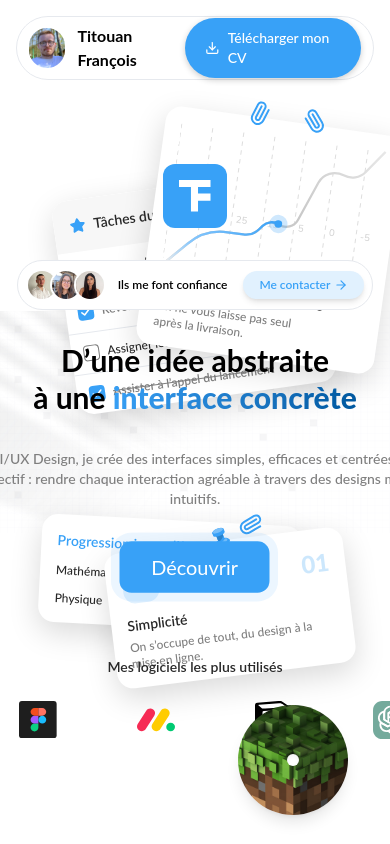
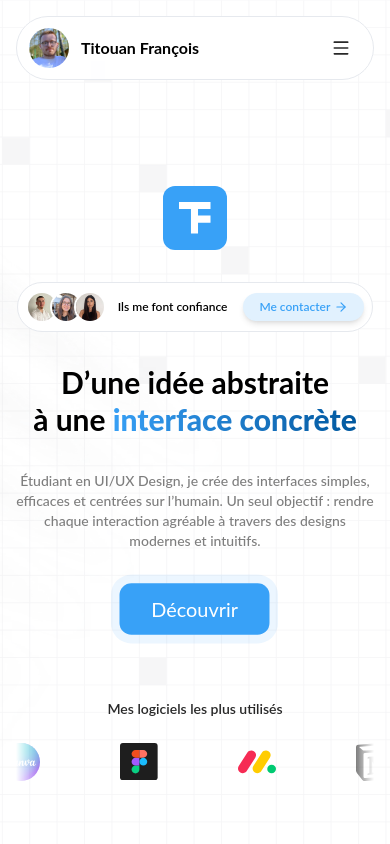
Before and after one commit to ElenaFerreira/portfolio-titouan, a Next.js app: page / in a window 390 px wide. Shown: the top 844 px of the page. Built offline with nearby package versions, Linux system fonts and the light colour scheme.

Commit message:
responsive : hero section

```diff
--- a/app/components/MusicPlayer.tsx
+++ b/app/components/MusicPlayer.tsx
@@ -145,7 +145,7 @@ export function MusicPlayer() {
 
   return (
     <div
-      className="fixed bottom-6 right-8 z-9999 flex min-h-[120px] min-w-[120px] items-center"
+      className="fixed bottom-6 right-8 z-9999 hidden md:flex min-h-[120px] min-w-[120px] items-center"
       onMouseEnter={() => setIsExpanded(true)}
       onMouseLeave={() => setIsExpanded(false)}
     >
--- a/app/components/Navbar.tsx
+++ b/app/components/Navbar.tsx
@@ -3,9 +3,15 @@
 
 import Image from "next/image";
 import Link from "next/link";
-import { Download } from "lucide-react";
+import { Download, Menu, X } from "lucide-react";
+import { useState } from "react";
 
 export function Navbar() {
+  const [isMenuOpen, setIsMenuOpen] = useState(false);
+
+  const toggleMenu = () => setIsMenuOpen(!isMenuOpen);
+  const closeMenu = () => setIsMenuOpen(false);
+
   return (
     <header className="fixed top-0 left-0 w-full z-60 flex justify-center px-4">
       <nav className="mt-4 flex h-16 w-full max-w-4xl items-center justify-between rounded-full bg-white/90 px-3 border border-border backdrop-blur-xs">
@@ -22,7 +28,7 @@ export function Navbar() {
           </a>
         </div>
 
-        {/* Liens centraux */}
+        {/* Liens centraux - Desktop */}
         <ul className="hidden md:flex items-center gap-5 text-black">
           <li>
             <a href="#projects" className="hover:text-black">
@@ -41,16 +47,54 @@ export function Navbar() {
           </li>
         </ul>
 
-        {/* Bouton CV */}
+        {/* Bouton CV - Desktop */}
         <Link
           href="../images/cv_titouan_françois.pdf"
           download
-          className="flex items-center gap-2 rounded-full bg-primary px-5 py-2.5 text-white text-sm font-medium shadow-[0_2px_6px_rgba(0,0,0,0.2)] hover:brightness-105 transition"
+          className="hidden md:flex items-center gap-2 rounded-full bg-primary px-5 py-2.5 text-white text-sm font-medium shadow-[0_2px_6px_rgba(0,0,0,0.2)] hover:brightness-105 transition"
         >
           <Download className="h-4 w-4" />
           Télécharger mon CV
         </Link>
+
+        {/* Bouton Hamburger - Mobile */}
+        <button onClick={toggleMenu} className="md:hidden flex items-center justify-center h-10 w-10 rounded-full text-dark" aria-label="Menu">
+          {isMenuOpen ? <X className="size-5" /> : <Menu className="h-5 w-5" />}
+        </button>
       </nav>
+
+      {/* Menu Mobile */}
+      {isMenuOpen && (
+        <div className="md:hidden fixed top-24 left-4 right-4 bg-white rounded-2xl border border-border shadow-lg p-6 animate-fade-in-up">
+          <ul className="flex flex-col gap-4 text-black mb-6">
+            <li>
+              <a href="#projects" onClick={closeMenu} className="block py-2 font-medium hover:text-primary transition">
+                Projets
+              </a>
+            </li>
+            <li>
+              <a href="#about" onClick={closeMenu} className="block py-2 font-medium hover:text-primary transition">
+                À propos
+              </a>
+            </li>
+            <li>
+              <a href="#skills" onClick={closeMenu} className="block py-2 font-medium hover:text-primary transition">
+                Compétences
+              </a>
+            </li>
+          </ul>
+
+          <Link
+            href="../images/cv_titouan_françois.pdf"
+            download
+            onClick={closeMenu}
+            className="flex items-center justify-center gap-2 w-full rounded-full bg-primary px-5 py-3 text-white text-sm font-medium shadow-[0_2px_6px_rgba(0,0,0,0.2)] hover:brightness-105 transition"
+          >
+            <Download className="h-4 w-4" />
+            Télécharger mon CV
+          </Link>
+        </div>
+      )}
     </header>
   );
 }
--- a/app/components/hero/Hero.tsx
+++ b/app/components/hero/Hero.tsx
@@ -9,8 +9,7 @@ import { HeroCenter } from "./HeroCenter";
 export function Hero() {
   return (
     <section className="relative flex h-screen min-w-full items-center justify-center overflow-hidden pt-20">
-      <Image src="/images/background.svg" alt="" fill priority className="pointer-events-none -z-10 object-contain md:object-cover" />
-
+      <Image src="/images/background.svg" alt="" fill priority className="pointer-events-none -z-10 object-cover" />
       <HeroCard1 />
       <HeroCard2 />
       <HeroCard3 />
--- a/app/components/hero/HeroCard1.tsx
+++ b/app/components/hero/HeroCard1.tsx
@@ -12,7 +12,7 @@ const tasks = [
 
 export function HeroCard1() {
   return (
-    <div className="absolute top-46 left-16 -rotate-8 z-40">
+    <div className="absolute top-46 left-16 -rotate-8 z-40 hidden lg:block">
       {/* Épingle */}
       <div className="absolute -top-3 right-1/3 z-10 -translate-x-1/2 scale-x-[-1] -rotate-20">
         <div className="flex size-6 items-center justify-center">
--- a/app/components/hero/HeroCard2.tsx
+++ b/app/components/hero/HeroCard2.tsx
@@ -9,7 +9,7 @@ const progresses = [
 
 export function HeroCard2() {
   return (
-    <div className="absolute top-130 left-10 rotate-3 z-40">
+    <div className="absolute top-130 left-10 rotate-3 z-40 hidden lg:block">
       {/* Trombone */}
       <div className="absolute -top-3 right-10 z-10">
         <div className="flex h-6 w-6 items-center justify-center">
--- a/app/components/hero/HeroCard3.tsx
+++ b/app/components/hero/HeroCard3.tsx
@@ -5,7 +5,7 @@ import { Paperclip } from "lucide-react";
 
 export function HeroCard3() {
   return (
-    <div className="absolute top-30 right-0 rotate-8 z-40">
+    <div className="absolute top-30 right-0 rotate-8 z-40 hidden lg:block">
       {/* Trombones */}
       <div className="absolute -top-4 left-1/2 -translate-x-1/2 flex items-center gap-8 z-10">
         <div className="h-6 w-6 flex items-center justify-center -rotate-25">
--- a/app/components/hero/HeroCard4.tsx
+++ b/app/components/hero/HeroCard4.tsx
@@ -5,7 +5,7 @@ import { LayoutTemplate } from "lucide-react";
 
 export function HeroCard4() {
   return (
-    <div className="absolute top-135 right-10 -rotate-7 z-40">
+    <div className="absolute top-135 right-10 -rotate-7 z-40 hidden lg:block">
       {/* Épingle */}
       <div className="absolute -top-3 left-1/2 z-10 -translate-x-1/2 rotate-30">
         <div className="flex size-6 items-center justify-center">
--- a/app/components/hero/HeroCenter.tsx
+++ b/app/components/hero/HeroCenter.tsx
@@ -20,7 +20,7 @@ const tools = [
 
 export function HeroCenter() {
   return (
-    <div className="z-50 flex flex-col items-center gap-8 pb-16 pt-15 text-center">
+    <div className="z-50 flex flex-col items-center gap-8 pt-15 text-center w-[calc(100vw-2rem)] md:w-auto">
       {/* Logo */}
       <div className="flex size-16 items-center justify-center rounded-xl bg-primary">
         <Image src="/images/logo.svg" alt="Logo" width={32} height={32} />
```
